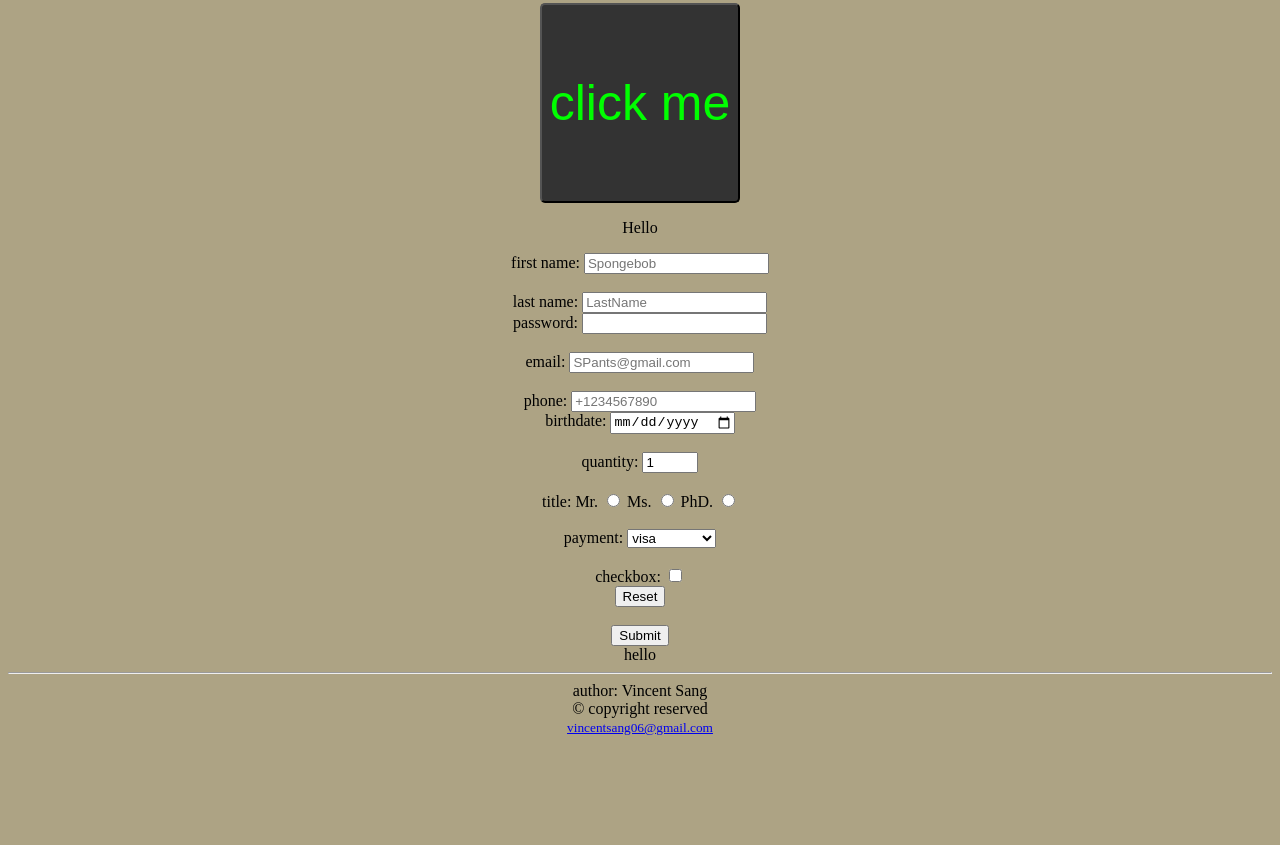
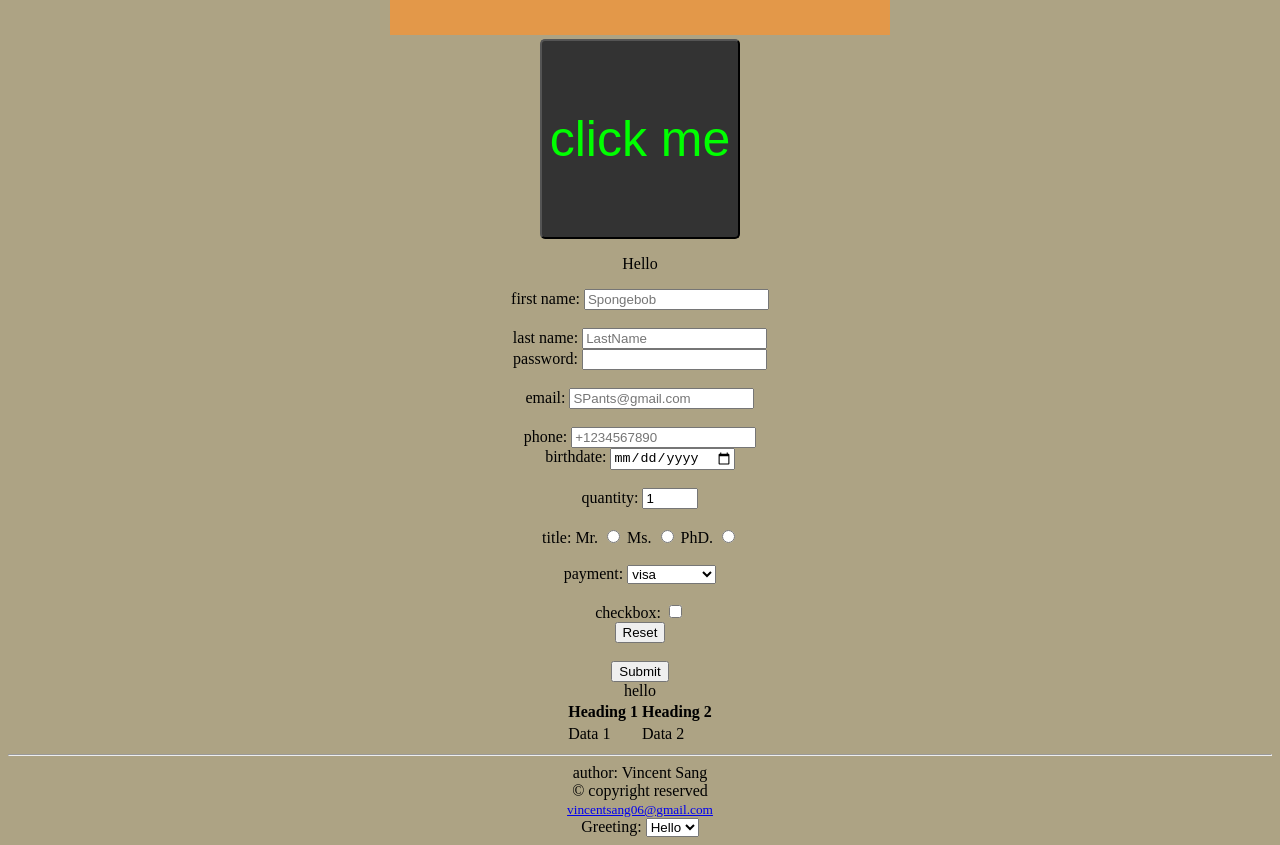
Before and after one commit to Vincent-28/v-workspace, a plain HTML site: page html_projects/index1.html in a window 1280 px wide. Shown: the part 2313-3158 px from the top of the page. Before the commit the page ends 3057 px from the top, so only its background shows below. Drawn offline with Linux system fonts and the light colour scheme.

Commit message:
Update index1.html

```diff
--- a/html_projects/index1.html
+++ b/html_projects/index1.html
@@ -59,6 +59,8 @@
       <p>This is <ins>inserted</ins> text</p>
       <p>This is <del>deleted</del> text</p>
       <p>This is <mark>marked</mark> text</p>
+      <br>
+      <br>
       <br>
       <h4>Unordered List</h4>
       <ul>
@@ -189,6 +191,17 @@
       hello
     </span>
 
+    <table>
+      <tr>
+        <th>Heading 1</th>
+        <th>Heading 2</th>
+      </tr>
+      <tr>
+        <td>Data 1</td>
+        <td>Data 2</td>
+      </tr>
+    </table>
+
     <footer>
       <hr>
       author: Vincent Sang
@@ -198,5 +211,16 @@
       <small><a href="mailto:vincentsang06@gmail.com">vincentsang06@gmail.com</a></small>
     </footer>
 
+    <div>
+      <label for="greeting">Greeting:</label>
+      <select id="greeting" name="greeting">
+        <option value="hello">Hello</option>
+        <option value="hola">Hola</option>
+      </select>
+    </div>
+
+
+
+
   </body>
 </html>
```
